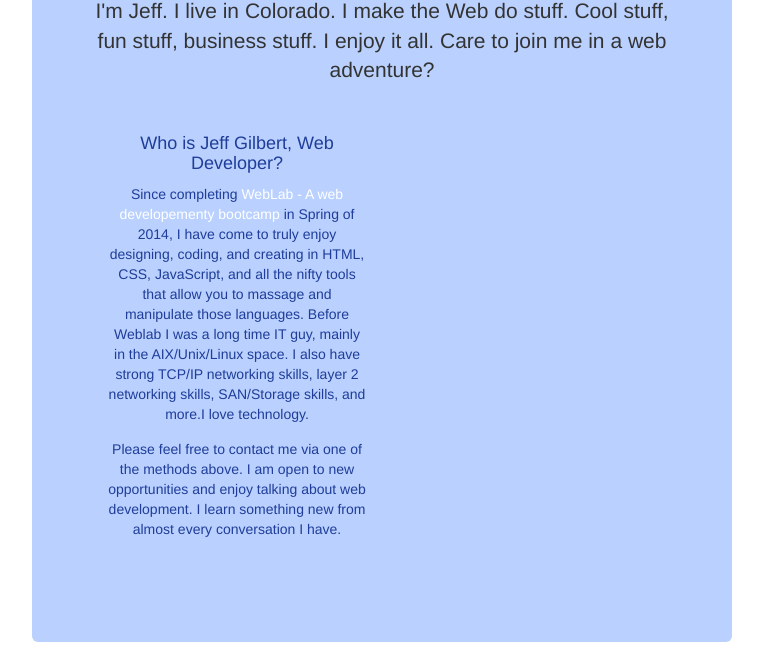
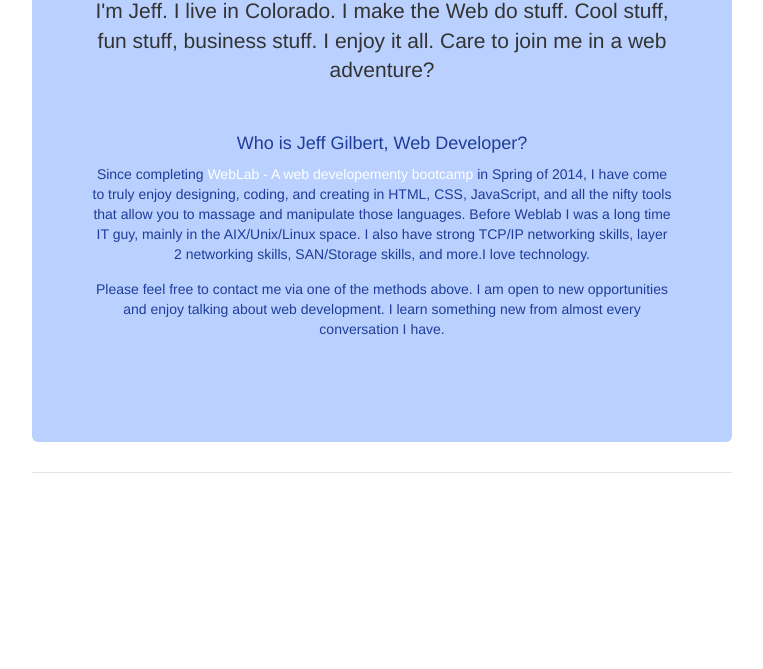
Before and after one commit to jwgilbert/jefferywgilbert, a plain HTML site: page index.html in a window 1280 px wide. Shown: the part 261-930 px from the top of the page, without its empty margins (258-1021 px from the left). After the commit the page ends 803 px from the top, so only its background shows below. Drawn offline with nearby package versions, Linux system fonts and the light colour scheme; a script that the page names is missing.

Commit message:
Update index.html
fix column width

```diff
--- a/index.html
+++ b/index.html
@@ -56,7 +56,7 @@
       </div>
       -->
         <div class="row marketing fade-in fthree">
-         <div class="col-lg-6">
+         <div class="fullWidth">
            <h4>Who is Jeff Gilbert, Web Developer?</h4>
             <p>Since completing <a href="http://www.frontrange.edu/weblab/">WebLab - A web developementy bootcamp</a> in Spring of 2014, I have come to truly enjoy designing, coding, and creating in HTML, CSS, JavaScript, and all the nifty tools that allow you to massage and manipulate those languages. Before Weblab I was a long time IT guy, mainly in the AIX/Unix/Linux space. I also have strong TCP/IP networking skills, layer 2 networking skills, SAN/Storage skills, and more.I love technology.</p>
            <p>Please feel free to contact me via one of the methods above. I am open to new opportunities and enjoy talking about web development. I learn something new from almost every conversation I have.</p>
```
